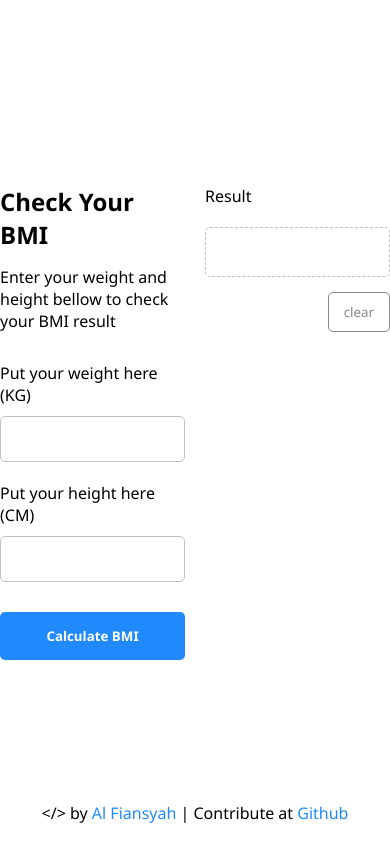
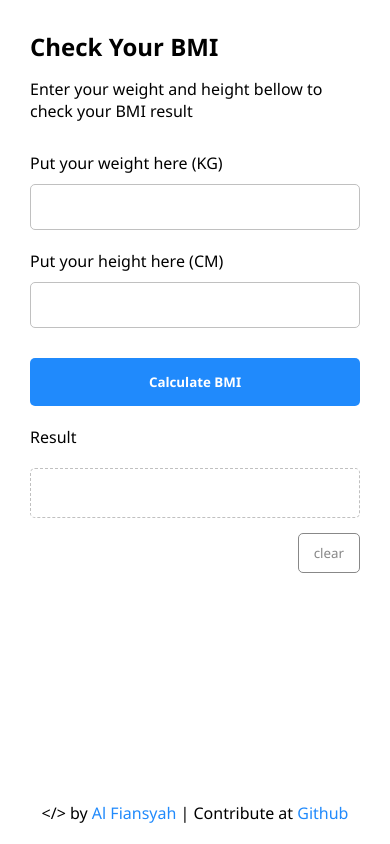
Before and after one commit to alfianvx/js-bmi-calculator, a plain HTML site: page index.html in a window 390 px wide. Drawn offline with Linux system fonts and the light colour scheme.

Commit message:
feat(style.css): adding responsive query

```diff
--- a/style.css
+++ b/style.css
@@ -18,10 +18,11 @@
   display: flex;
   justify-content: center;
   gap: 20px;
+  padding: 120px;
 }
 
 .content-items {
-  width: 500px;
+  width: 100%;
 }
 
 .form-input {
@@ -103,3 +104,15 @@ footer {
   bottom: 0;
   padding: 20px;
 }
+
+@media screen and (max-width: 768px) {
+  .container {
+    height: auto;
+  }
+
+  .content-wrapper {
+    flex-direction: column;
+    padding: 30px;
+    margin-bottom: 90px;
+  }
+}
```
